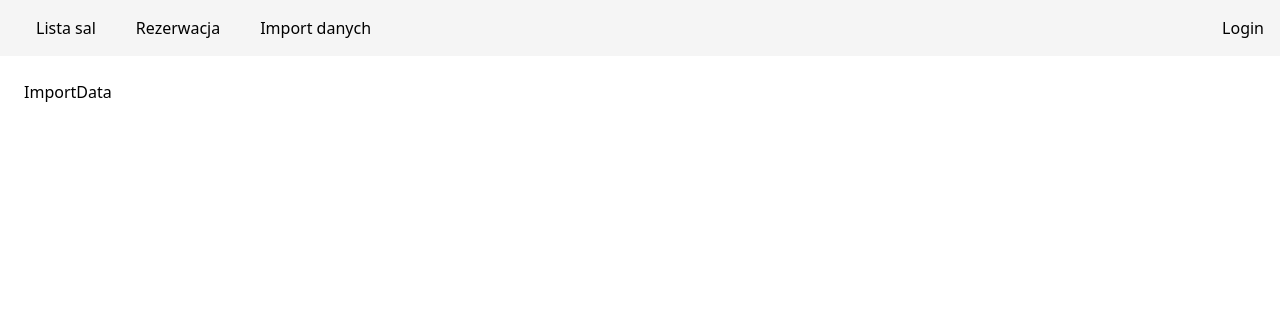
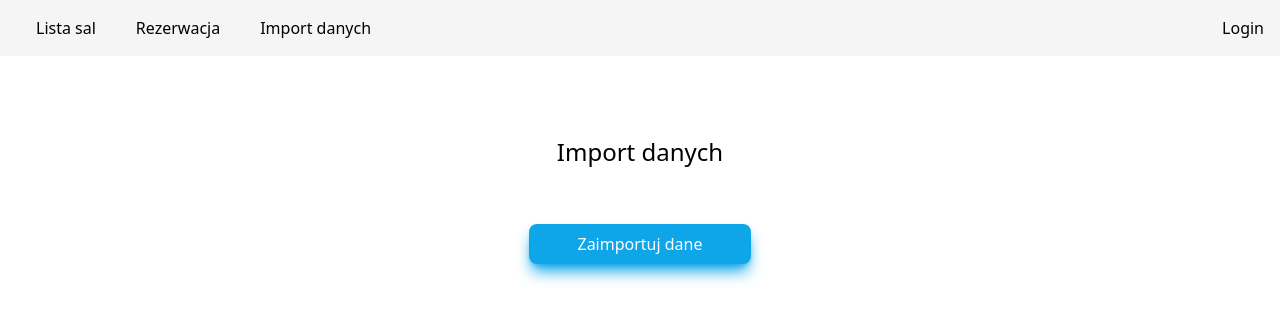
Before and after one commit to wpz2023/room-booking-system, a React (Vite) app in the folder frontend/: page /import in a window 1280 px wide. Shown: the top 322 px of the page. Built offline with nearby package versions, Linux system fonts and the light colour scheme.

Commit message:
added import button, got rooms from import/rooms and added initial list view

```diff
--- a/frontend/src/App.tsx
+++ b/frontend/src/App.tsx
@@ -16,7 +16,7 @@ function App() {
             <Route path=":id" element={<Room />} />
           </Route>
           <Route path="rezerwacja" element={<Reservation />} />
-          <Route path="import" element={<ImportData />} />
+          <Route index path="import" element={<ImportData />} />
           <Route path="login" element={<Login />} />
           <Route path="*" element={<div>Nie znaleziono strony </div>} />
         </Route>
--- a/frontend/src/components/ImportData.tsx
+++ b/frontend/src/components/ImportData.tsx
@@ -1,9 +1,54 @@
 import React from 'react'
+import { RoomData } from "../models/Room";
+import { useQuery } from "@tanstack/react-query";
+import Api from "../Api";
+import {Link} from "react-router-dom";
+
 
 function ImportData() {
+
+  const emulateFetch = () => {
+    return Api.get("import/room").then((res) => res.data);
+  }
+
+  const handleClick = () => {
+      refetch();
+      data?.forEach((room) => (room.type = "Sala dydatkyczna"));
+
+  };
+
+  const { isLoading, isFetching, data, refetch} = useQuery<RoomData[]>( ["data"], emulateFetch, {
+    refetchOnWindowFocus: false,
+    enabled: false
+  });
+
   return (
-    <div className='p-6'>ImportData</div>
-  )
+      <div className="flex flex-col items-center pt-20 pb-6">
+        <div className="w-2/5 pb-14 text-center text-2xl font-medium">
+          <p>Import danych</p>
+        </div>
+        <button className="mb-14 px-12 py-2  transition hover:scale-110 delay-150 rounded-lg
+        bg-sky-500 hover:bg-sky-700 hover:shadow-sky-700 text-white shadow-lg shadow-sky-500" onClick={handleClick}>
+          Zaimportuj dane
+        </button>
+        {!isLoading && isFetching ? <p>Ładowanie danych</p> : (
+        <ul role="list" className="w-full p-6 divide-y divide-slate-200">
+          {data?.map((room) => (
+              <li className="first:pt-0 last:pb-0" key={room.id}>
+                <div className="flex justify-evenly">
+                  <Link to={"/sale/" + room.id.toString()}>{room.number}</Link>
+                  <div className="">{room.type == "didactics_room" ? "Sala dydatktyczna" : room.type}</div>
+                  <div className="">{room.capacity}</div>
+                  <button className="mb-14 px-12 py-2  transition hover:scale-110 delay-150 rounded-lg
+        bg-sky-500 hover:bg-sky-700 hover:shadow-sky-700 text-white shadow-lg shadow-sky-500">Importuj</button>
+                </div>
+              </li>
+          ))}
+        </ul>
+        )}
+      </div>
+  );
 }
 
+
 export default ImportData
```
